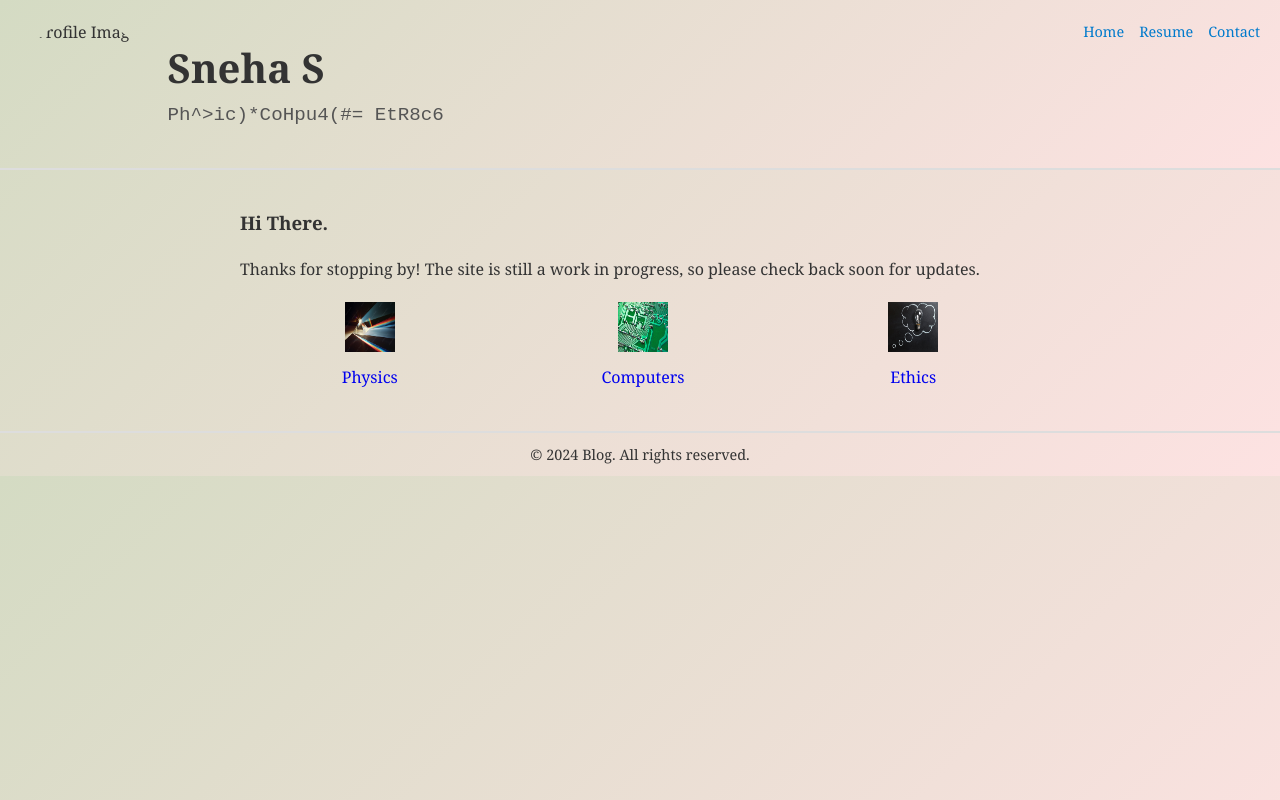
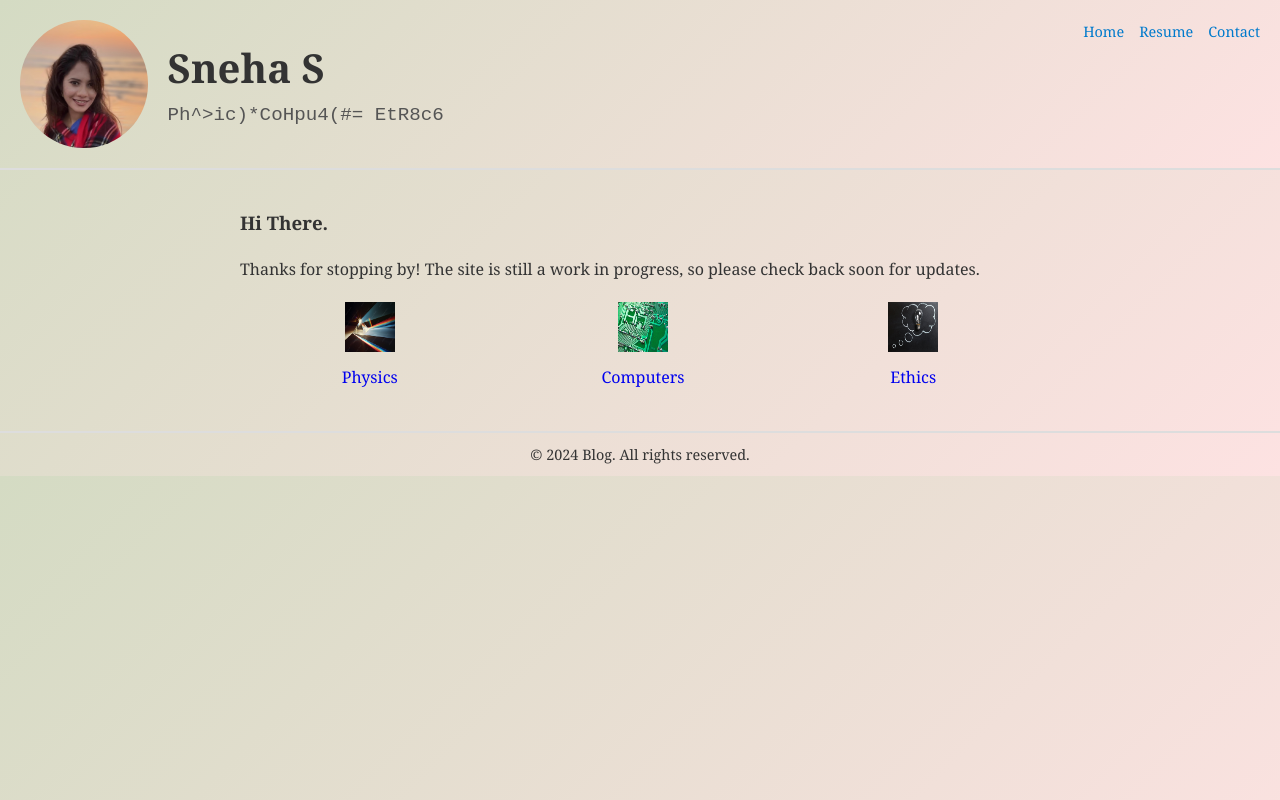
Before and after one commit to snehasudhakaran20/sneha.s, a plain HTML site: page index.html in a window 1280 px wide. Drawn offline with Linux system fonts and the light colour scheme.

Commit message:
Update index.html

```diff
--- a/index.html
+++ b/index.html
@@ -123,7 +123,7 @@
     </nav>
 
     <header>
-        <img src="profilepic.jpg" alt="Profile Image">
+        <img src="dp.JPG" alt="Profile Image">
         <div>
             <h1>Sneha S</h1>
             <div id="dynamic-container">
```
